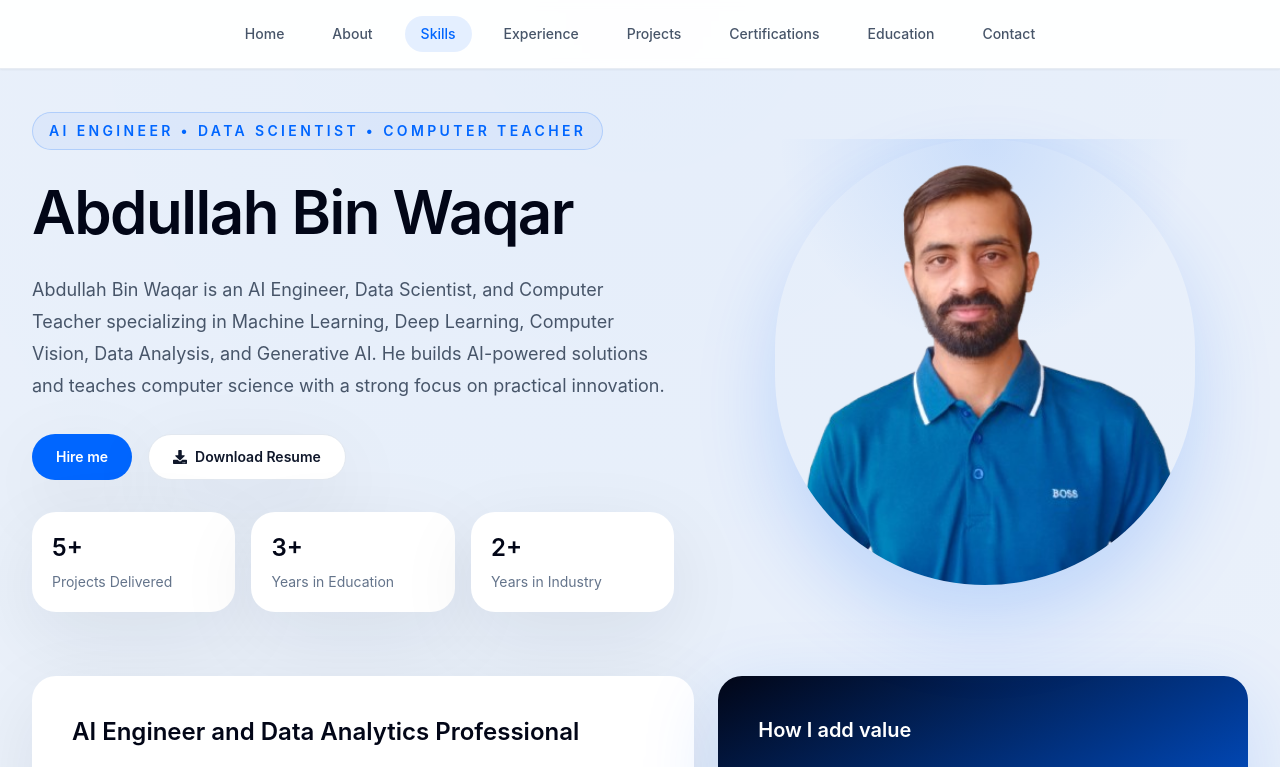
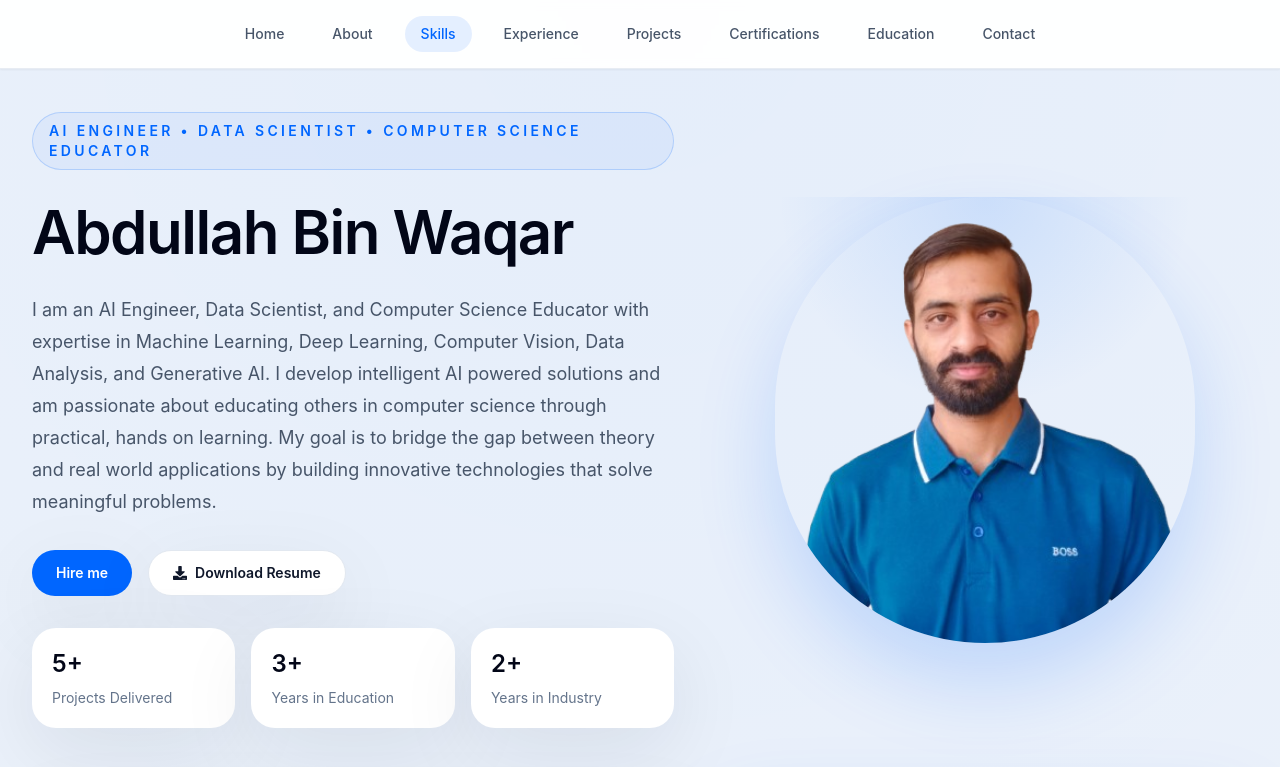
Before and after one commit to Abdullah-Bin-Waqar/portfolio, a React (Vite) app in the folder frontend/: page / in a window 1280 px wide. Shown: the top 767 px of the page. Built offline with nearby package versions, Linux system fonts and the light colour scheme.

Commit message:
Revise HomePage description and title
Updated the description to reflect a more engaging and professional tone, emphasizing hands-on learning and practical applications.

```diff
--- a/frontend/src/pages/HomePage.jsx
+++ b/frontend/src/pages/HomePage.jsx
@@ -51,7 +51,7 @@ export default function HomePage() {
           <div className='space-y-8'>
             <motion.div initial={{ opacity: 0, y: 12 }} animate={{ opacity: 1, y: 0 }} transition={{ duration: 0.6 }}>
               <p className='inline-flex rounded-full border border-primary/20 bg-primary/5 px-4 py-2 text-sm font-semibold uppercase tracking-[0.24em] text-primary'>
-                AI Engineer • Data Scientist • Computer Teacher
+                AI Engineer • Data Scientist • Computer Science Educator
               </p>
             </motion.div>
             <motion.h1 initial={{ opacity: 0, y: 16 }} animate={{ opacity: 1, y: 0 }} transition={{ duration: 0.7 }} className='text-4xl font-semibold tracking-tight text-slate-950 sm:text-5xl lg:text-6xl'>
@@ -66,7 +66,7 @@ export default function HomePage() {
               />
             </motion.div>
             <motion.p initial={{ opacity: 0, y: 16 }} animate={{ opacity: 1, y: 0 }} transition={{ duration: 0.8 }} className='max-w-2xl text-lg leading-8 text-slate-600'>
-              Abdullah Bin Waqar is an AI Engineer, Data Scientist, and Computer Teacher specializing in Machine Learning, Deep Learning, Computer Vision, Data Analysis, and Generative AI. He builds AI-powered solutions and teaches computer science with a strong focus on practical innovation.
+              I am an AI Engineer, Data Scientist, and Computer Science Educator with expertise in Machine Learning, Deep Learning, Computer Vision, Data Analysis, and Generative AI. I develop intelligent AI powered solutions and am passionate about educating others in computer science through practical, hands on learning. My goal is to bridge the gap between theory and real world applications by building innovative technologies that solve meaningful problems.
             </motion.p>
             <motion.div initial={{ opacity: 0 }} animate={{ opacity: 1 }} transition={{ duration: 0.9 }} className='flex flex-col gap-4 sm:flex-row sm:flex-wrap'>
               <a href='#contacts' className='btn-primary w-full sm:w-auto'>Hire me</a>
```
